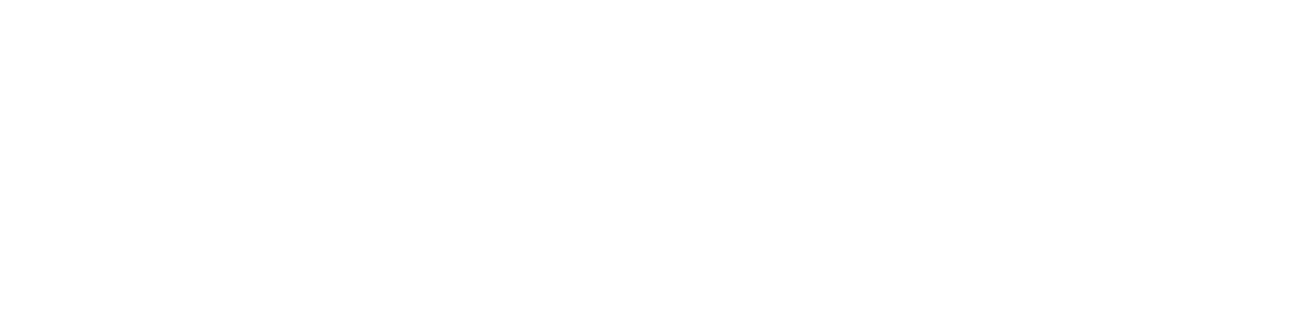
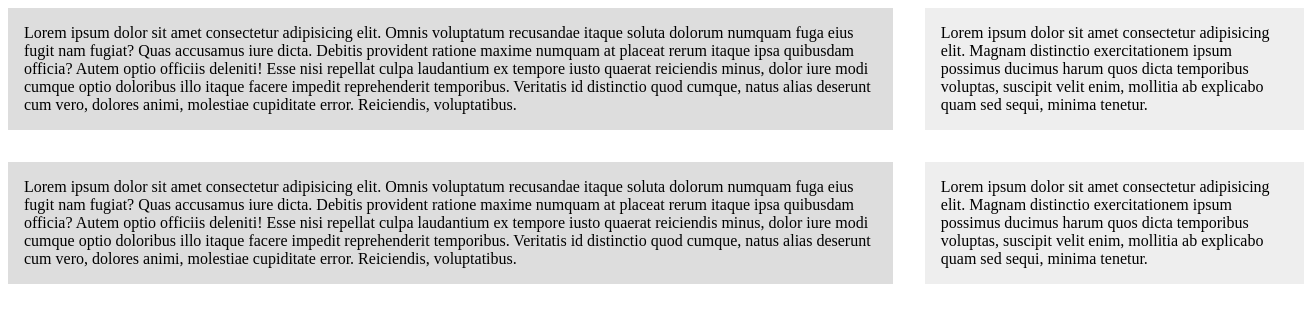
Before and after one commit to bdburns6389/HTML, a plain HTML site: page css-grid-crash-course/index.html in a window 1280 px wide. Shown: the whole page, 1304 px wide, since content can reach past the window. Drawn offline with Linux system fonts and the light colour scheme.

Commit message:
Did css-grid crash course.

```diff
--- a/css-grid-crash-course/index.html
+++ b/css-grid-crash-course/index.html
@@ -4,6 +4,61 @@
     <meta charset="UTF-8" />
     <meta name="viewport" content="width=device-width, initial-scale=1.0" />
     <title>Document</title>
+    <style>
+      .wrapper {
+        display: grid;
+        grid-template-columns: 70% 30%;
+        /*grid-column-gap: 1em;
+        grid-row-gap: 1em; */
+
+        grid-gap: 2em;
+      }
+      .wrapper > div {
+        background: #eee;
+        padding: 1em;
+      }
+
+      .wrapper > div:nth-child(odd) {
+        background: #ddd;
+      }
+    </style>
   </head>
-  <body></body>
+  <body>
+    <div class="wrapper">
+      <div>
+        Lorem ipsum dolor sit amet consectetur adipisicing elit. Omnis
+        voluptatum recusandae itaque soluta dolorum numquam fuga eius fugit nam
+        fugiat? Quas accusamus iure dicta. Debitis provident ratione maxime
+        numquam at placeat rerum itaque ipsa quibusdam officia? Autem optio
+        officiis deleniti! Esse nisi repellat culpa laudantium ex tempore iusto
+        quaerat reiciendis minus, dolor iure modi cumque optio doloribus illo
+        itaque facere impedit reprehenderit temporibus. Veritatis id distinctio
+        quod cumque, natus alias deserunt cum vero, dolores animi, molestiae
+        cupiditate error. Reiciendis, voluptatibus.
+      </div>
+      <div>
+        Lorem ipsum dolor sit amet consectetur adipisicing elit. Magnam
+        distinctio exercitationem ipsum possimus ducimus harum quos dicta
+        temporibus voluptas, suscipit velit enim, mollitia ab explicabo quam sed
+        sequi, minima tenetur.
+      </div>
+      <div>
+        Lorem ipsum dolor sit amet consectetur adipisicing elit. Omnis
+        voluptatum recusandae itaque soluta dolorum numquam fuga eius fugit nam
+        fugiat? Quas accusamus iure dicta. Debitis provident ratione maxime
+        numquam at placeat rerum itaque ipsa quibusdam officia? Autem optio
+        officiis deleniti! Esse nisi repellat culpa laudantium ex tempore iusto
+        quaerat reiciendis minus, dolor iure modi cumque optio doloribus illo
+        itaque facere impedit reprehenderit temporibus. Veritatis id distinctio
+        quod cumque, natus alias deserunt cum vero, dolores animi, molestiae
+        cupiditate error. Reiciendis, voluptatibus.
+      </div>
+      <div>
+        Lorem ipsum dolor sit amet consectetur adipisicing elit. Magnam
+        distinctio exercitationem ipsum possimus ducimus harum quos dicta
+        temporibus voluptas, suscipit velit enim, mollitia ab explicabo quam sed
+        sequi, minima tenetur.
+      </div>
+    </div>
+  </body>
 </html>
```
Also changed, not shown: css-grid-crash-course/index2.html (added, +63 -0 lines), css-grid-crash-course/index3.html (added, +57 -0 lines).
